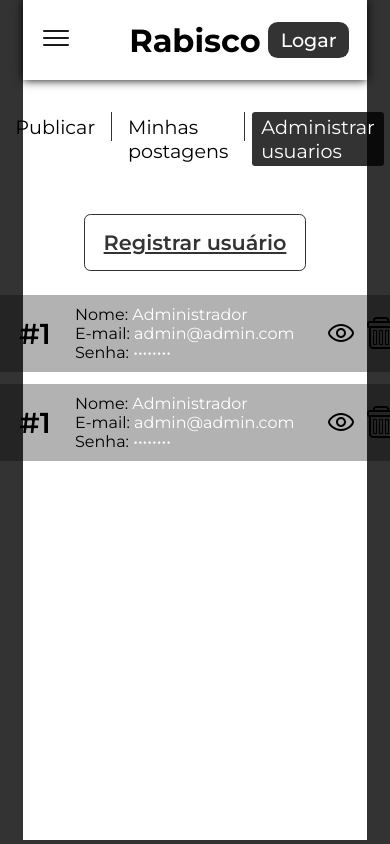
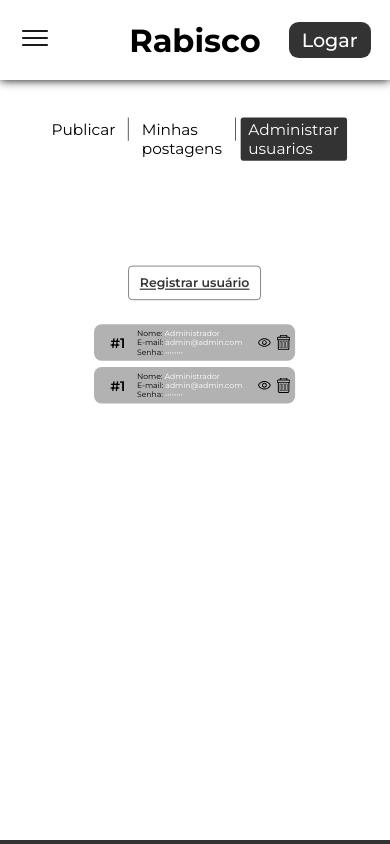
Before and after one commit to araujorafael9201/rabisco-galeria, a PHP site: page /profile.html in a window 390 px wide. Run offline with PHP 8.4, Linux system fonts and the light colour scheme; some libraries are stand-ins or nearby versions; some web fonts are replaced.

Commit message:
finished frontend

```diff
--- a/css/profile.css
+++ b/css/profile.css
@@ -267,6 +267,35 @@ main #manage .users .user .info .password input {
     color: var(--secondary-color);
 }
 
+/* RESPONSIVINESS */
+@media (max-width: 585px) {
+    main .tab {
+        scale: 0.8;
+    }
+}
+@media (max-width: 480px) {
+    main #manage .users {
+        scale: 0.8;
+    }
+    main .tab {
+        scale: 0.6;
+    }
+}
+@media (max-width: 440px) {
+    main .nav {
+        scale: 0.8;
+    }
+}
+@media (max-width: 420px) {
+    body {
+        padding: 0;
+    }
+}
+@media (max-width: 280px) {
+    main .nav {
+        scale: 0.6;
+    }
+}
 
 /*** UTILITY CLASSES ***/
 .hide {
```
Also changed, not shown: css/register.css (+14 -0 lines).
